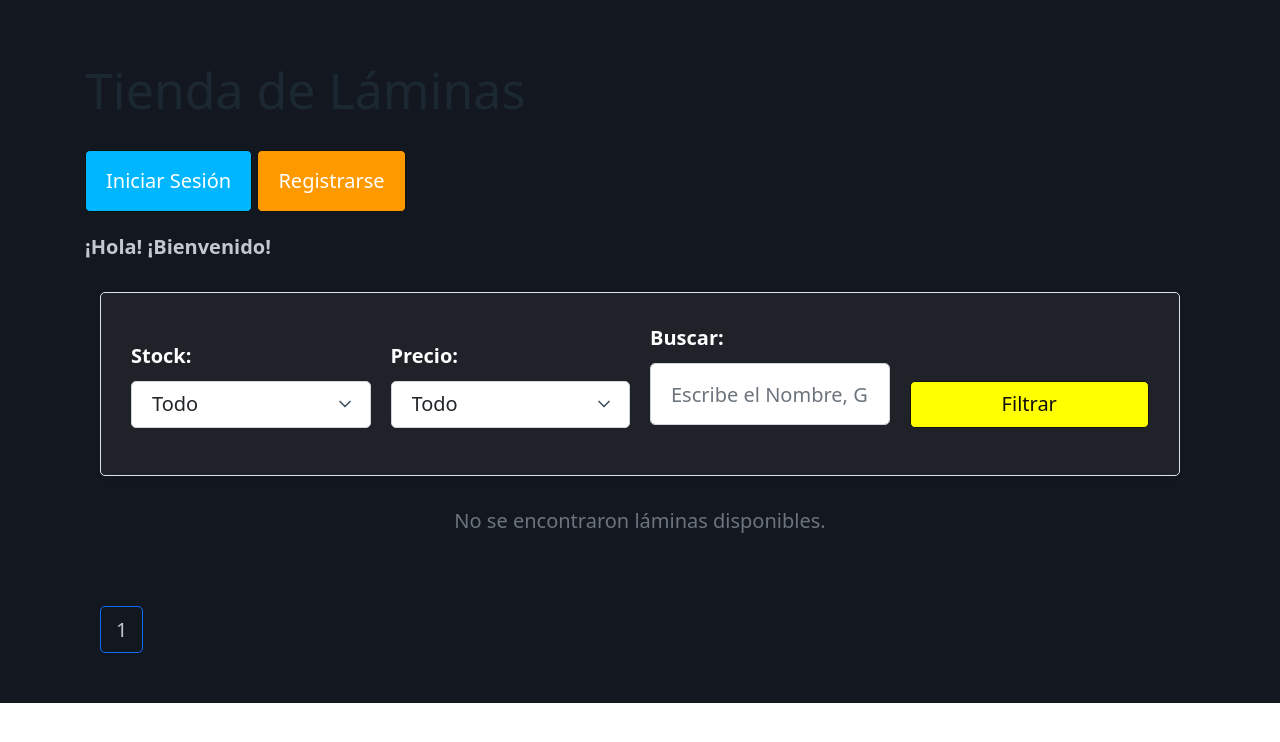
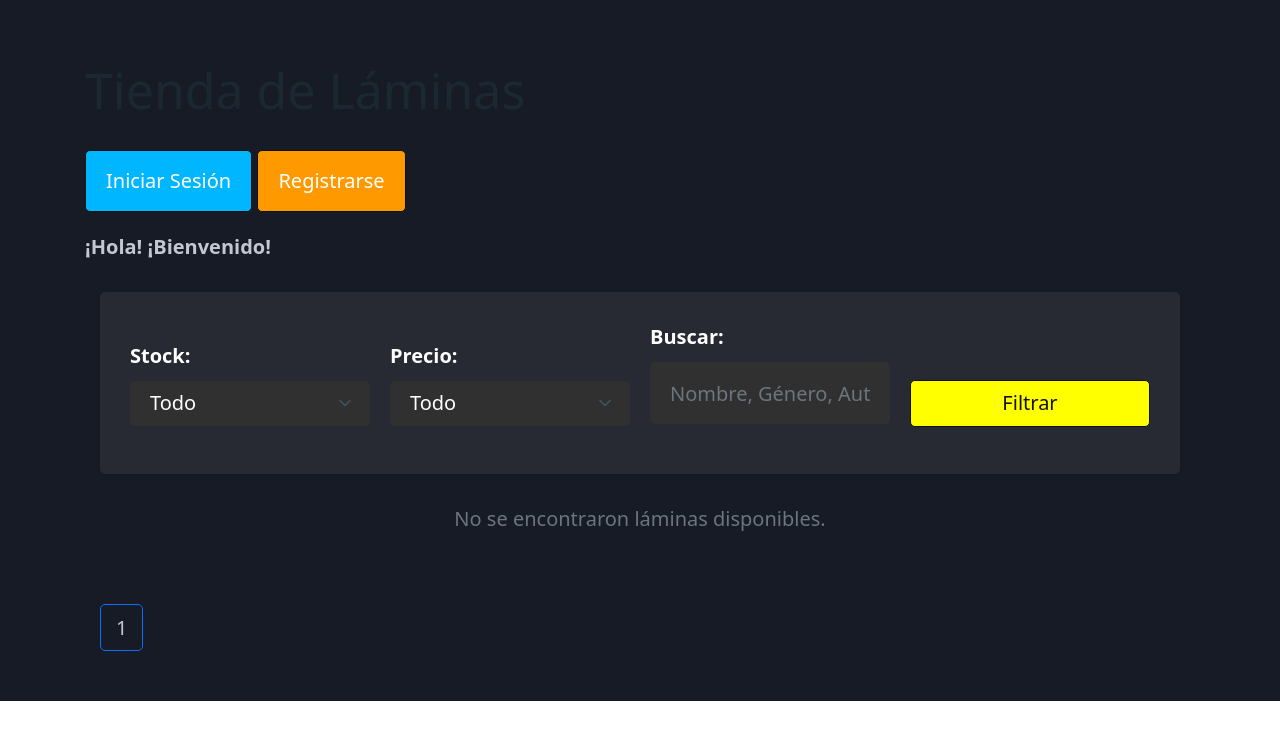
Before and after one commit to dakkusu988/ProyectoFinal-Dibujos-Laminas, a Django app: page / in a window 1280 px wide. Shown: the top 742 px of the page. Run offline with Django 4.2, Linux system fonts and the light colour scheme; data that the repository does not hold is empty.

Commit message:
ultimas pruebas 22

```diff
--- a/dibujo/templates/dibujo/base.html
+++ b/dibujo/templates/dibujo/base.html
@@ -12,7 +12,7 @@
         <link href="https://cdn.jsdelivr.net/npm/bootstrap@5.0.2/dist/css/bootstrap.min.css" rel="stylesheet" integrity="sha384-EVSTQN3/azprG1Anm3QDgpJLIm9Nao0Yz1ztcQTwFspd3yD65VohhpuuCOmLASjC" crossorigin="anonymous">
         <style>
             body, span{
-                background-color: rgb(19, 22.5, 30.5) !important;
+                background-color: rgb(22, 27, 38) !important;
                 color: #C2C7D0 !important;
             }
 
@@ -20,9 +20,22 @@
                 color: white !important;
             }
 
-            .custom-bg{
-                background-color: rgb(32, 34, 42) !important;
+            .custom-bg {
+                background-color: rgb(39, 41, 51) !important;
                 color: white !important;
+                border: none !important;
+            }
+
+            /* Aplica el fondo oscuro y colores a los campos */
+            .custom-bg select,
+            .custom-bg input {
+                background-color: rgb(48, 48, 48) !important;
+                color: white !important;
+                border: none !important;
+            }
+
+            .custom-bg input {
+                color: rgb(180, 180, 180) !important;
             }
 
             .table th, .table td {
--- a/dibujo/templates/dibujo/listadoDibujos.html
+++ b/dibujo/templates/dibujo/listadoDibujos.html
@@ -26,6 +26,7 @@
         <strong> ¡Hola! ¡Bienvenido! </strong>
     {% endif %}
     <p></p>
+
     <div class="container mt-4">
         <form method="GET" action="" class="p-4 border rounded shadow-sm custom-bg">
             <div class="row g-3 align-items-center">
@@ -50,7 +51,7 @@
 
                 <div class="col-md-3 d-flex flex-column">
                     <label for="search" class="form-label fw-bold colorLabel">Buscar:</label>
-                    <input type="text" name="search" id="search" class="form-control" placeholder="Escribe el Nombre, Género o Autor de la lámina..." value="">
+                    <input type="text" name="search" id="search" class="form-control" placeholder="Nombre, Género, Autor, etc..." value="">
                 </div>
 
                 <div class="col-md-3 d-flex flex-column">
```
